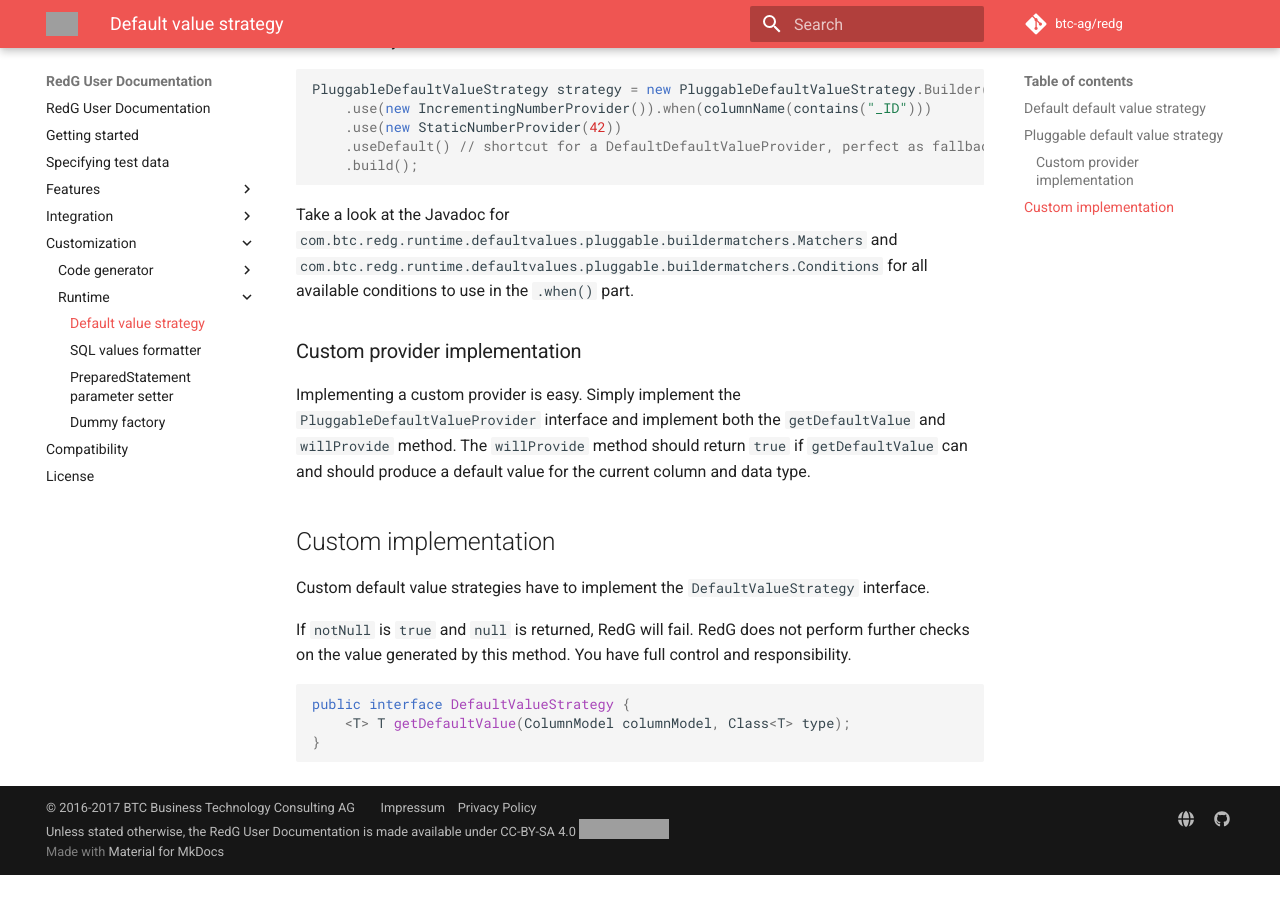
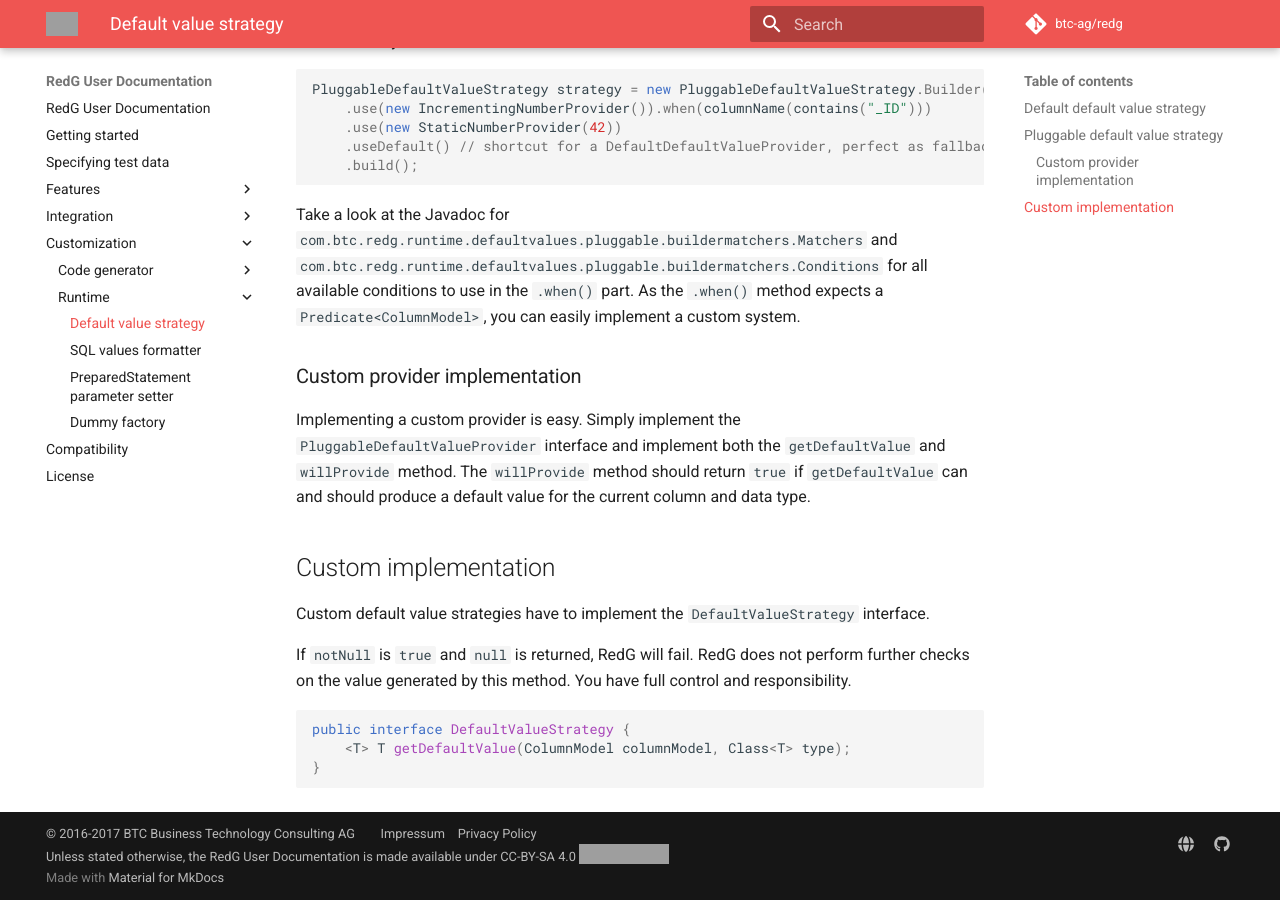
Before and after one commit to yamass/redg-documentation, an MkDocs documentation site: the page built from docs/customization/runtime/default_value_strategy.md, in a window 1280 px wide and 900 px high, scrolled down 2313 px. Built offline with MkDocs 1.6.1 and Material for MkDocs 9.7.7, drawn with Linux system fonts in a browser that asks for light colours; comment, search, counter and statistics services are not loaded; old or Windows-style settings are respelled for this version of MkDocs; before the commit the page ends 3188 px from its top, so only the background shows below that; grey boxes are pictures that could not be loaded.

Commit message:
Add note for default value system

`````diff
--- a/docs/customization/runtime/default_value_strategy.md
+++ b/docs/customization/runtime/default_value_strategy.md
@@ -69,7 +69,8 @@ PluggableDefaultValueStrategy strategy = new PluggableDefaultValueStrategy.Build
 ````
 
 Take a look at the Javadoc for `com.btc.redg.runtime.defaultvalues.pluggable.buildermatchers.Matchers` and
-`com.btc.redg.runtime.defaultvalues.pluggable.buildermatchers.Conditions` for all available conditions to use in the `.when()` part.
+`com.btc.redg.runtime.defaultvalues.pluggable.buildermatchers.Conditions` for all available conditions to use in the `.when()` part. As the `.when()` method
+expects a `Predicate<ColumnModel>`, you can easily implement a custom system.
 
 ### Custom provider implementation
 
`````
